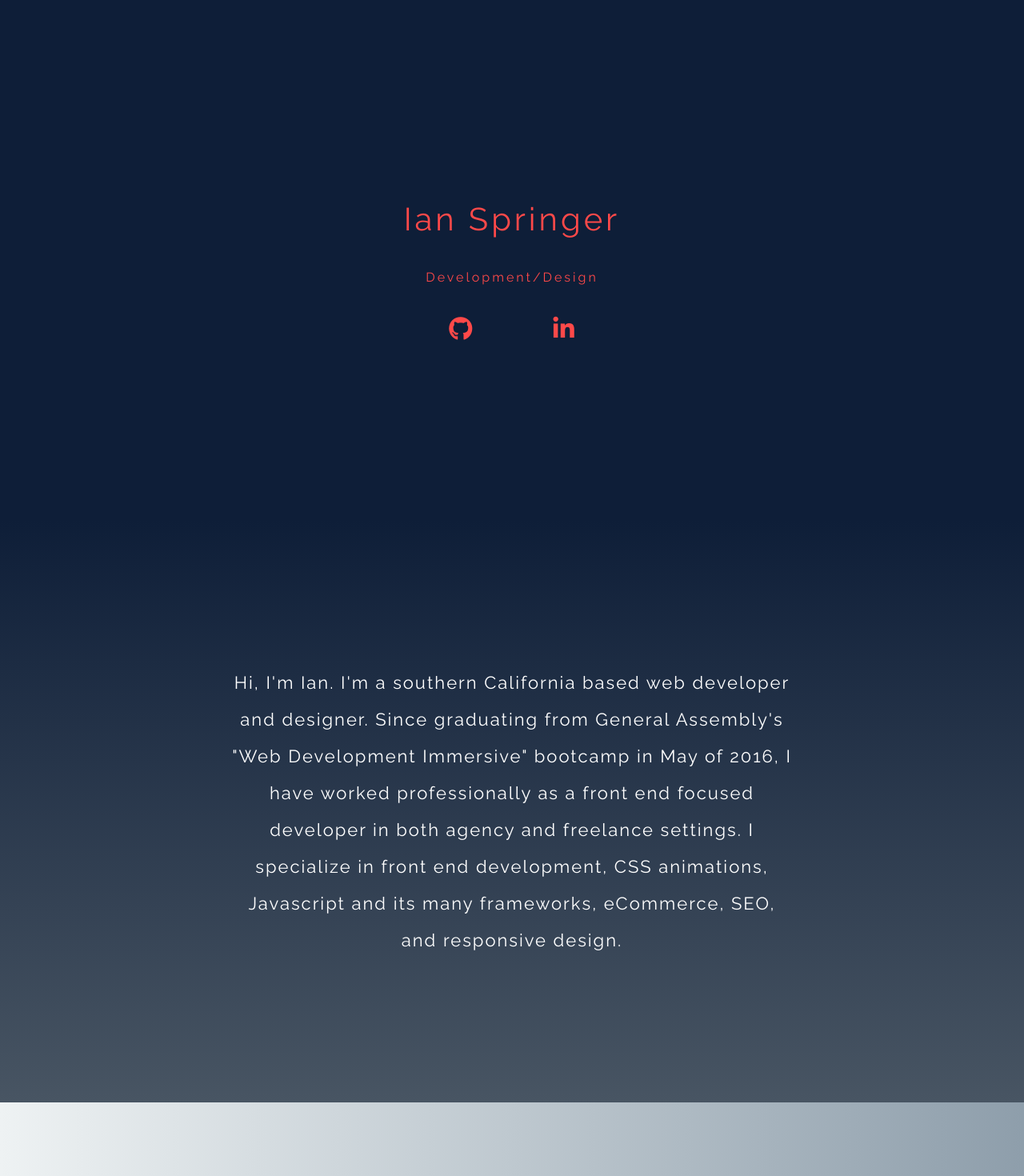
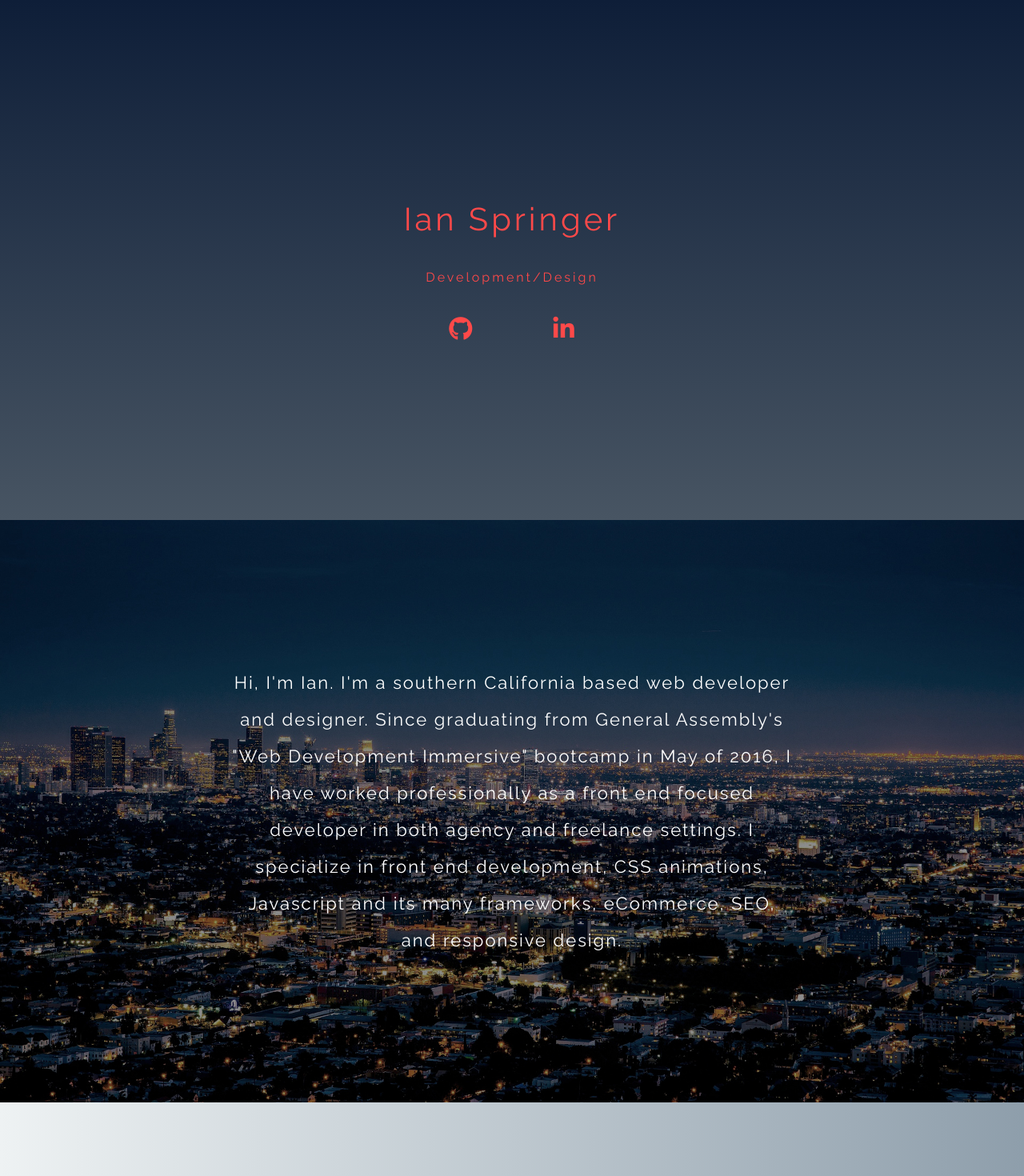
Before and after one commit to IanSpringer/portfolio, a React (Create React App) app: page / in a window 1280 px wide. Shown: the top 1470 px of the page at 80% size. Built offline with nearby package versions, Linux system fonts and the light colour scheme.

Commit message:
sqitched back to image

```diff
--- a/src/index.css
+++ b/src/index.css
@@ -61,8 +61,10 @@ a{
 .one{
   height: 650px;
   width: 100%;
-  background: #0e1e38;
+  /*background: #0e1e38;*/
   color: #ff4949;
+  background: -webkit-linear-gradient( #0e1e38, #485563);
+    background: linear-gradient( #0e1e38, #485563);
 }
 .one .wrapper{
   text-align: center;
@@ -81,18 +83,18 @@ a{
   margin: 0px 50px;
 }
 .two{
-  /*background-image: url('../assets/pf-city-dark.jpg');*/
+  background-image: url('../assets/pf-city-dark.jpg');
   width: 100%;
   padding: 180px 0px;
   height: 100%;
     /* Create the parallax scrolling effect */
     background-attachment: fixed;
     background-position: center;
-    background-repeat: no-repeat;
+    /*background-repeat: no-repeat;*/
     background-size: cover;
-    background: #485563;  /* fallback for old browsers */
-    background: -webkit-linear-gradient( #0e1e38, #485563);  /* Chrome 10-25, Safari 5.1-6 */
-    background: linear-gradient( #0e1e38, #485563); /* W3C, IE 10+/ Edge, Firefox 16+, Chrome 26+, Opera 12+, Safari 7+ */
+    /*background: #485563;   fallback for old browsers */
+  /*  background: -webkit-linear-gradient( #0e1e38, #485563);  /* Chrome 10-25, Safari 5.1-6 */
+    /*background: linear-gradient( #0e1e38, #485563);*/
 
 }
 .two p{
```
